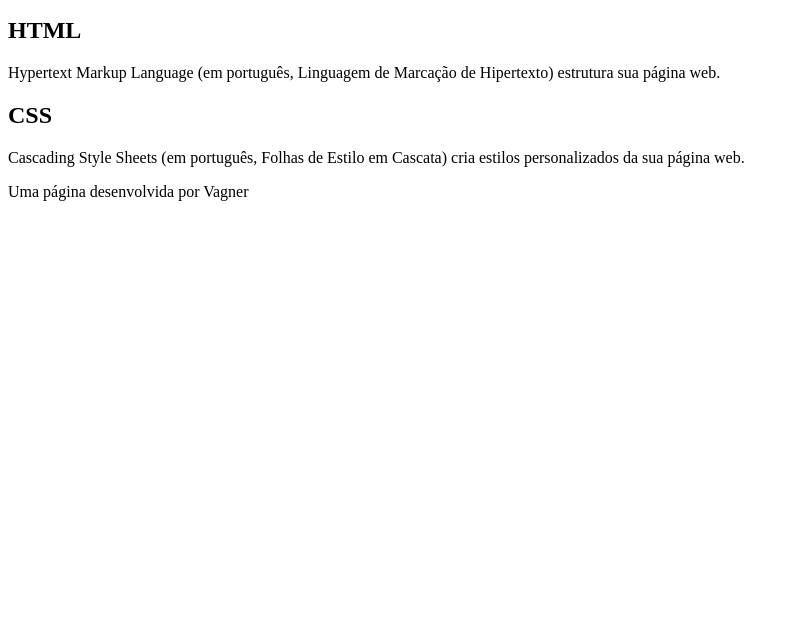
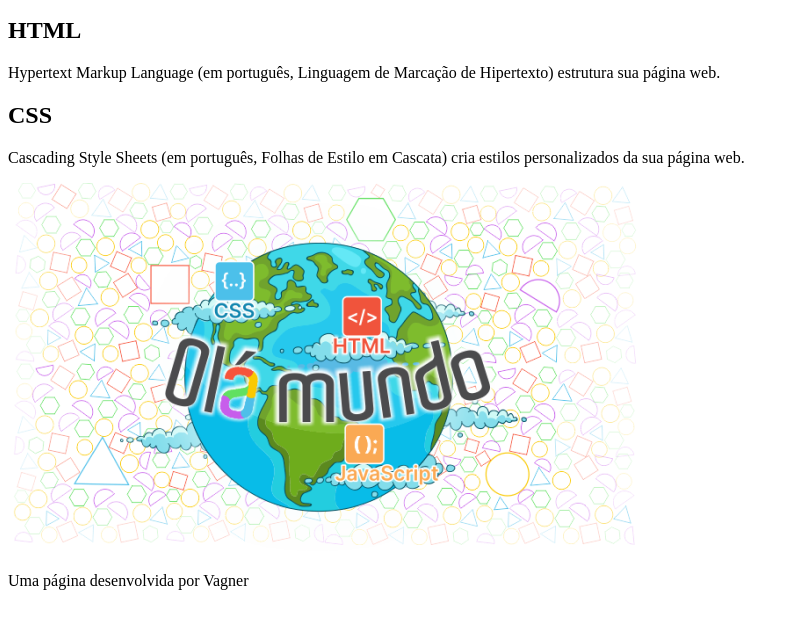
Before and after one commit to v4gn3r/nova_pagina, a plain HTML site: page index.html in a window 1280 px wide. Shown: the part 101-730 px from the top of the page, without its empty margins (0-795 px from the left). Drawn offline with Linux system fonts and the light colour scheme.

Commit message:
terminando texto inserindo imagens

```diff
--- a/index.html
+++ b/index.html
@@ -17,8 +17,7 @@
         <p>Hypertext Markup Language (em português, Linguagem de Marcação de Hipertexto) estrutura sua página web.</p>
         <h2>CSS</h2>
         <p>Cascading Style Sheets (em português, Folhas de Estilo em Cascata) cria estilos personalizados da sua página web.</p>
-
-
+        <img src="img/Ola_Mundo.png" alt="Imagem com figuras geométricas ao fundo e uma figura do planeta Terraa frente, com a inscrição Olá Mundo em letras coloridas">
     </section>
 
     <footer>
```
Also changed, not shown: img/Ola_Mundo.png (added).
